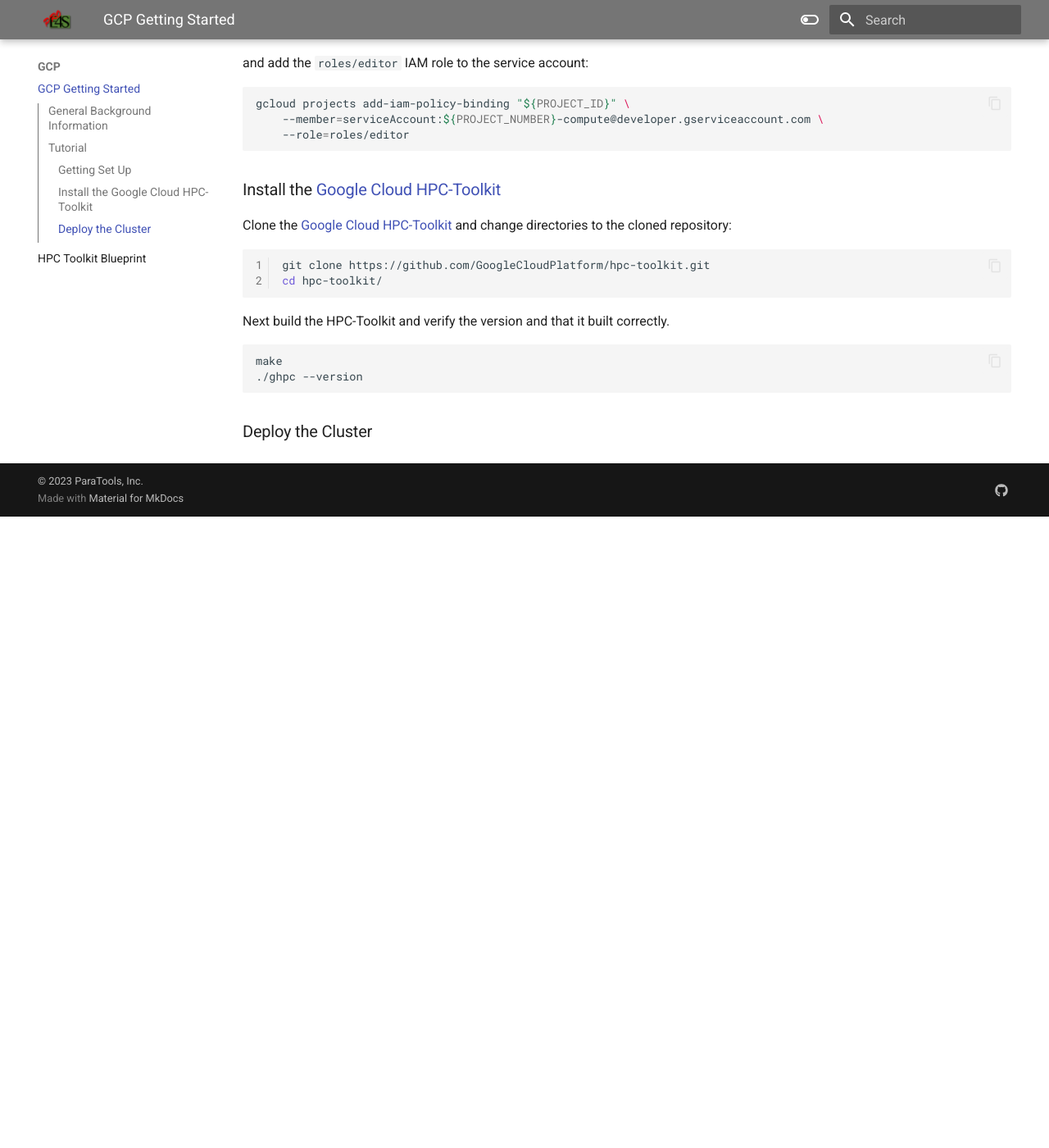
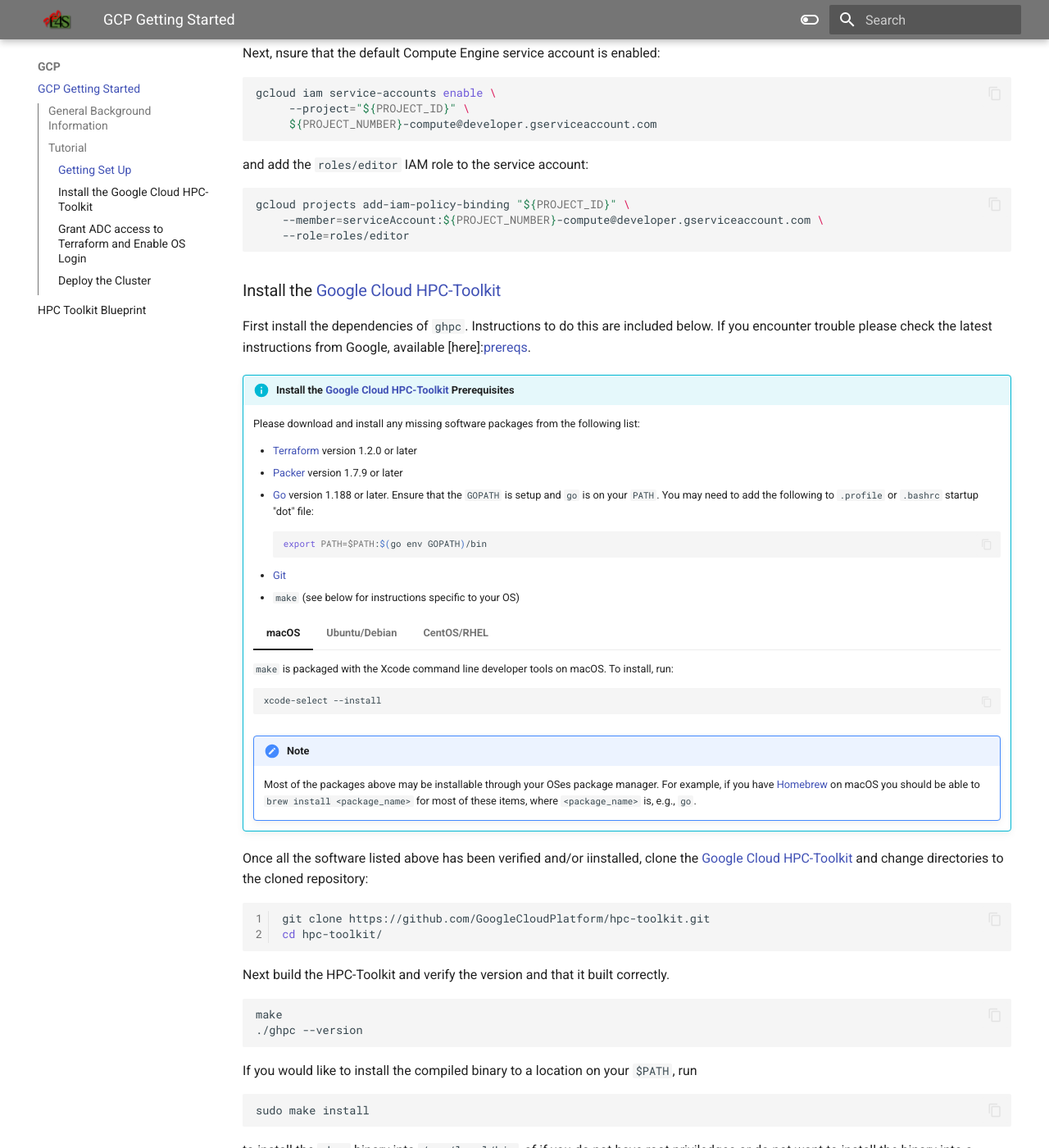
Before and after one commit to ParaToolsInc/ParaToolsPro, an MkDocs documentation site: the page built from docs/GCP/GCP.md, in a window 1280 px wide and 1400 px high, scrolled down 1101 px. Shown: the whole window at 82% size. Built offline with MkDocs 1.6.1 and Material for MkDocs 9.7.7, drawn with Linux system fonts in a browser that asks for light colours; before the commit the page ends 1731 px from its top, so only the background shows below that; some of the changed text lies outside the part shown.

Commit message:
Update documentation

````diff
--- a/docs/GCP/GCP.md
+++ b/docs/GCP/GCP.md
@@ -50,6 +50,13 @@
 export PROJECT_NUMBER=<enter your project number here>
 ```
 
+Set a default project you will be using for this tutorial.
+If you have multiple projects you can switch back to a different one when you are finished.
+
+``` bash
+gcloud config set project "${PROJECT_ID}"
+```
+
 Next, nsure that the default Compute Engine service account is enabled:
 ``` bash
 gcloud iam service-accounts enable \
@@ -66,7 +73,54 @@
 
 ### Install the [Google Cloud HPC-Toolkit][2]
 
-Clone the [Google Cloud HPC-Toolkit][2] and change directories to the cloned repository:
+First install the dependencies of `ghpc`. Instructions to do this are included below.
+If you encounter trouble please check the latest instructions from Google,
+available [here]:[prereqs].
+
+[prereqs]: https://cloud.google.com/hpc-toolkit/docs/setup/install-dependencies
+
+!!! info "Install the [Google Cloud HPC-Toolkit][2]  Prerequisites"
+    Please download and install any missing software packages from the following list:
+
+    - [Terraform] version 1.2.0 or later
+    - [Packer] version 1.7.9 or later
+    - [Go] version 1.188 or later. Ensure that the `GOPATH` is setup and `go` is on your `PATH`.
+      You may need to add the following to `.profile` or `.bashrc` startup "dot" file:
+      ``` bash
+      export PATH=$PATH:$(go env GOPATH)/bin
+      ```
+    - [Git]
+    - `make` (see below for instructions specific to your OS)
+    === "macOS"
+        `make` is packaged with the Xcode command line developer tools on macOS.
+        To install, run:
+        ``` bash
+        xcode-select --install
+        ```
+    === "Ubuntu/Debian"
+        Install `make` with the OS' package manager:
+        ``` bash
+        apt-get -y install make
+        ```
+    === "CentOS/RHEL"
+        Install `make` with the OS' package manager:
+        ``` bash
+        yum install -y make
+        ```
+
+    !!! Note
+        Most of the packages above may be installable through your OSes package manager.
+        For example, if you have [Homebrew] on macOS you should be able to `brew install <package_name>`
+        for most of these items, where `<package_name>` is, e.g., `go`.
+
+[Terraform]: https://www.terraform.io/downloads
+[Packer]: https://www.packer.io/downloads
+[Go]: https://go.dev/doc/install
+[Git]: https://github.com/git-guides/install-git
+[Homebrew]: https://brew.sh
+
+Once all the software listed above has been verified and/or iinstalled, clone the [Google Cloud HPC-Toolkit][2]
+and change directories to the cloned repository:
 ``` bash linenums="1"
 git clone https://github.com/GoogleCloudPlatform/hpc-toolkit.git
 cd hpc-toolkit/
@@ -76,5 +130,41 @@
 make
 ./ghpc --version
 ```
+If you would like to install the compiled binary to a location on your `$PATH`,
+run
+``` bash
+sudo make install
+```
+to install the `ghpc` binary into `/usr/local/bin`, of if you do not have root
+priviledges or do not want to install the binary into a system wide location, run
+``` bash
+make install-user
+```
+to install `ghpc` into `${HOME}/bin` and then ensure this is on your path:
+
+``` bash
+export PATH="${PATH}:${HOME}/bin"
+```
+
+### Grant ADC access to Terraform and Enable OS Login
+
+Generate cloud credentials associated with your Google Cloud account and grant
+Terraform access to the Aplication Default Credential (ADC).
+
+!!! note
+    If you are using the Cloud Shell you can skip this step.
+
+``` bash
+gcloud auth application-default login
+```
+
+To be able to connect to VMs in the cluster OS Login must be enabled.
+Unless OS Login is already enabled at the organization level, enable it at the project level.
+To do this, run:
+
+``` bash
+gcloud compute project-info add-metadata \
+     --metadata enable-oslogin=TRUE
+```
 
 ### Deploy the Cluster
--- a/mkdocs.yml
+++ b/mkdocs.yml
@@ -17,6 +17,7 @@
     - content.code.annotate # (1)
     - content.code.copy
     - content.code.select
+    - content.tabs.link
   language: en
   palette:
     - media: "(prefers-color-scheme: light)"
@@ -25,20 +26,23 @@
         icon: material/toggle-switch-off-outline
         name: Switch to dark mode
       primary: grey
-      accent: red
+      accent: blue
     - media: "(prefers-color-scheme: dark)"
       scheme: slate
       toggle:
         icon: material/toggle-switch
         name: Switch to light mode
       primary: white
-      accent: deep orange
+      accent: blue
 
 # plugins:
 #   - privacy:
 #       enabled: !ENV [CI, false]
 
 markdown_extensions:
+  - pymdownx.superfences
+  - pymdownx.tabbed:
+      alternate_style: true
   - toc:
       permalink: true
       toc_depth: 3
@@ -54,7 +58,6 @@
       generic: true
   - footnotes
   - pymdownx.details
-  - pymdownx.superfences
   - pymdownx.mark
   - attr_list
 
````
